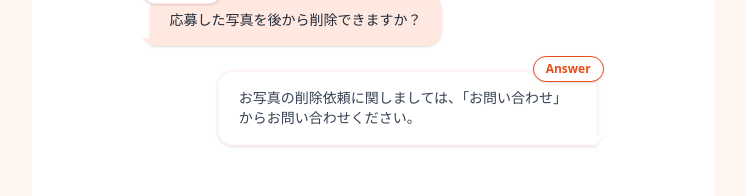
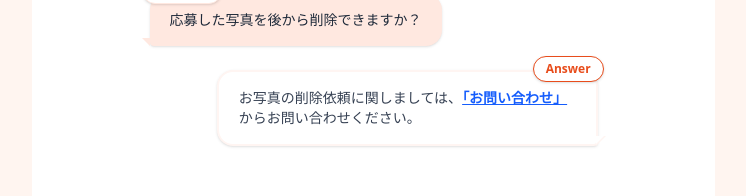
Before and after one commit to Yoshiken-lab/Photocon, a Next.js app in the folder photocon-system/: page /sample-o in a window 1280 px wide. Shown: the part 4018-4214 px from the top of the page, without its empty margins (266-1012 px from the left). Built offline with nearby package versions, Linux system fonts and the light colour scheme; a web font is replaced by a local one.

Commit message:
fix: Improve FAQ link visibility and fix select warning

```diff
--- a/photocon-system/app/sample-o/contact/page.tsx
+++ b/photocon-system/app/sample-o/contact/page.tsx
@@ -57,9 +57,10 @@ export default function ContactPageO() {
                                         <label className="block text-xs font-bold text-gray-400 mb-2 font-maru">件名を選んでください</label>
                                         <div className="relative">
                                             <select
+                                                defaultValue=""
                                                 className="w-full appearance-none bg-white/50 border-2 border-gray-300 rounded-lg p-3 text-sm font-bold text-gray-600 outline-none focus:border-[#E84D1C] focus:bg-white transition-colors cursor-pointer"
                                             >
-                                                <option value="" disabled selected>選択してください...</option>
+                                                <option value="" disabled>選択してください...</option>
                                                 <option value="contest">📷 フォトコンテストについて</option>
                                                 <option value="system">🔧 システムの不具合報告</option>
                                                 <option value="other">📝 その他・ご感想</option>
--- a/photocon-system/components/o/FAQO.tsx
+++ b/photocon-system/components/o/FAQO.tsx
@@ -2,6 +2,7 @@
 
 import { motion } from 'framer-motion'
 import { MessageCircle, Smile } from 'lucide-react'
+import Link from 'next/link'
 
 const faqs = [
     {
@@ -22,7 +23,15 @@ const faqs = [
     },
     {
         q: "応募した写真を後から削除できますか？",
-        a: "お写真の削除依頼に関しましては、「お問い合わせ」からお問い合わせください。"
+        a: (
+            <>
+                お写真の削除依頼に関しましては、
+                <Link href="/sample-o/contact" className="text-blue-600 underline hover:text-[#E84D1C] transition-colors font-bold">
+                    「お問い合わせ」
+                </Link>
+                からお問い合わせください。
+            </>
+        )
     }
 ]
 
```
Also changed, not shown: 2 other files (tests, documents, lock files or other folders).
